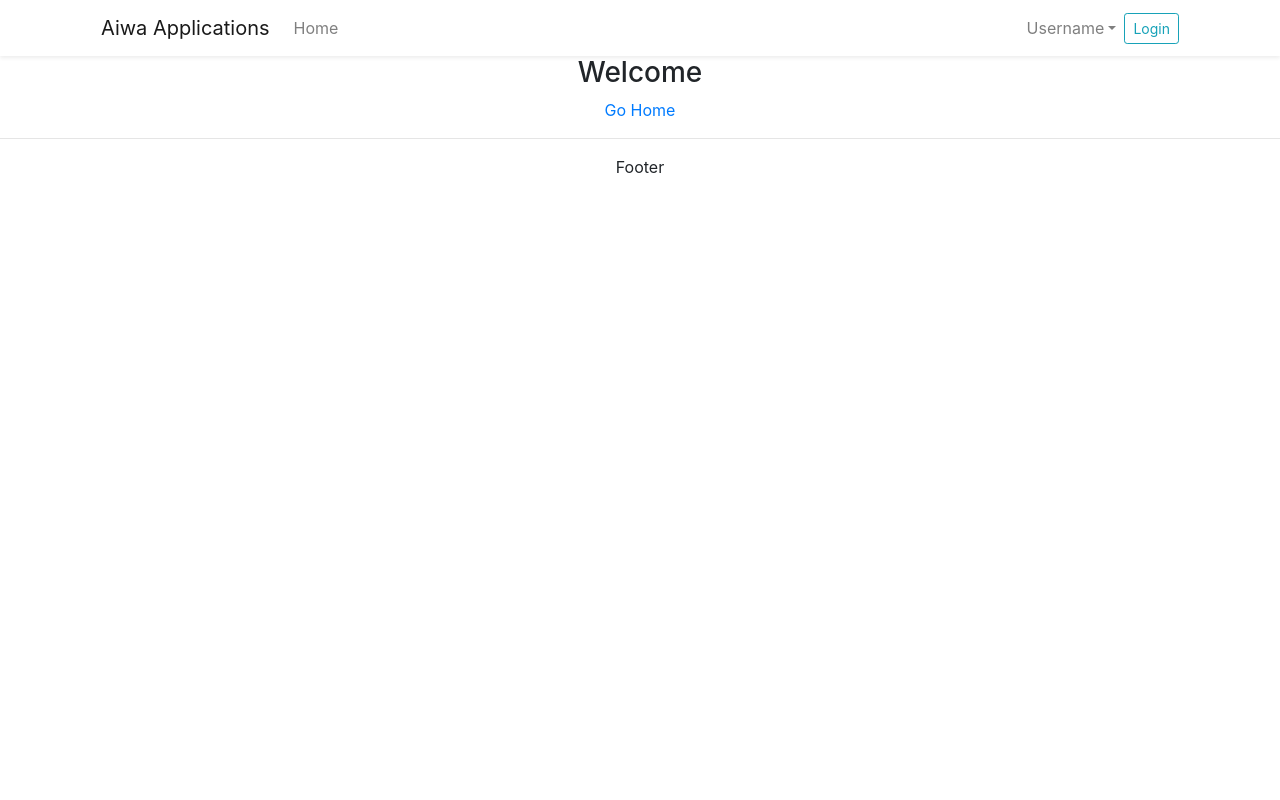
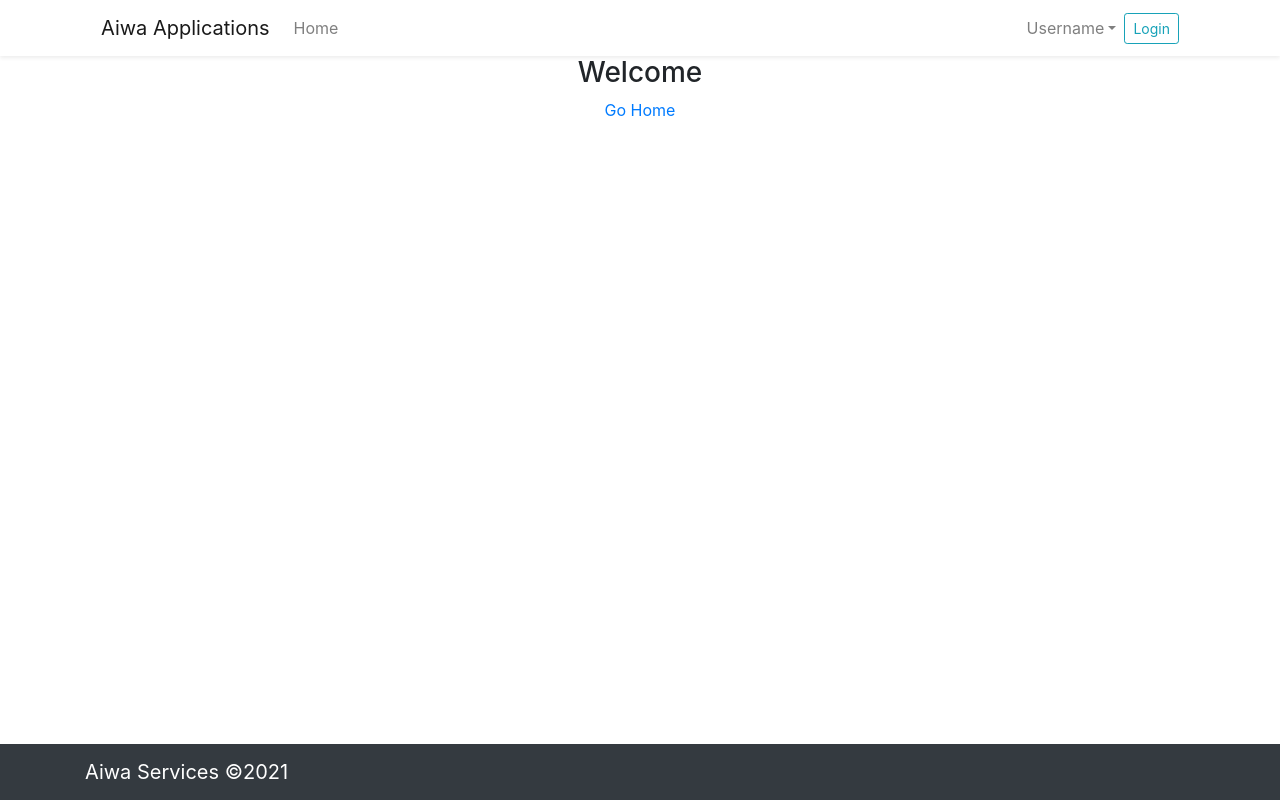
Before and after one commit to 47leonel-wabo/todo-app, a React (Create React App) app in the folder todo-app-frontend/: page / in a window 1280 px wide. Built offline with nearby package versions, Linux system fonts and the light colour scheme.

Commit message:
Styling pages

```diff
--- a/todo-app-frontend/src/components/parts/FooterComponent.jsx
+++ b/todo-app-frontend/src/components/parts/FooterComponent.jsx
@@ -1,11 +1,15 @@
 import React from 'react'
+import {Container, Navbar} from "react-bootstrap";
 
 class FooterComponent extends React.Component {
     render = () => {
         return (
             <div className="footerComponent">
-                <hr/>
-                Footer
+                <Navbar fixed="bottom" expand="lg" variant="light" bg="dark">
+                    <Container>
+                        <Navbar.Brand style={{color: "white"}}>Aiwa Services &copy;2021</Navbar.Brand>
+                    </Container>
+                </Navbar>
             </div>
         )
     }
--- a/todo-app-frontend/src/components/parts/HeaderComponent.jsx
+++ b/todo-app-frontend/src/components/parts/HeaderComponent.jsx
@@ -1,5 +1,5 @@
 import React from 'react'
-import {Button, Form, Nav, Navbar, NavDropdown} from "react-bootstrap"
+import {Form, Nav, Navbar, NavDropdown} from "react-bootstrap"
 import {Link} from "react-router-dom";
 
 class HeaderComponent extends React.Component {
@@ -8,7 +8,7 @@ class HeaderComponent extends React.Component {
             <div className="shadow-sm">
                 <div className="container">
                     <Navbar expand="lg">
-                        <Navbar.Brand href="#home">Aiwa Applications</Navbar.Brand>
+                        <Nav><Link className="navbar-brand" to="/">Aiwa Applications</Link></Nav>
                         <Navbar.Toggle aria-controls="basic-navbar-nav"/>
                         <Navbar.Collapse id="basic-navbar-nav">
                             <Nav className="mr-auto">
@@ -16,7 +16,7 @@ class HeaderComponent extends React.Component {
                             </Nav>
                             <Nav className="ml-auto">
                                 <NavDropdown title="Username" id="basic-nav-dropdown">
-                                    <NavDropdown.Item>New Todo</NavDropdown.Item>
+                                    <Link to="/" className="dropdown-item">New Todo</Link>
                                     <NavDropdown.Item>Ongoing Todos</NavDropdown.Item>
                                     <NavDropdown.Item>Settings</NavDropdown.Item>
                                     <NavDropdown.Divider/>
@@ -24,7 +24,7 @@ class HeaderComponent extends React.Component {
                                 </NavDropdown>
                             </Nav>
                             <Form inline pd="sm">
-                                <Button variant="outline-info" size="sm">Login</Button>
+                                <Link to="/login" className="btn btn-outline-info btn-sm">Login</Link>
                             </Form>
                         </Navbar.Collapse>
                     </Navbar>
@@ -33,6 +33,10 @@ class HeaderComponent extends React.Component {
             </div>
         )
     }
+
+    showLoginForm = () => {
+        console.log('login pressed!')
+    }
 }
 
 export default HeaderComponent
```
Also changed, not shown: 1 other file (tests, documents, lock files or other folders).
